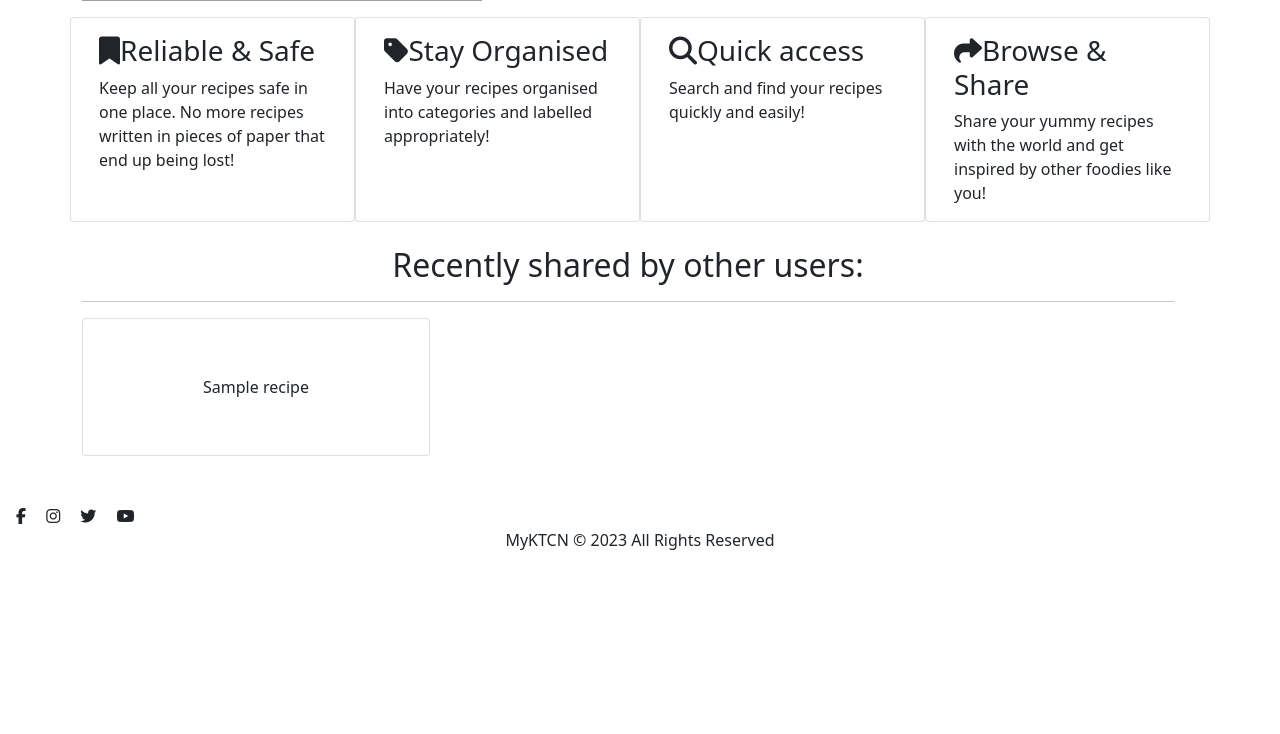
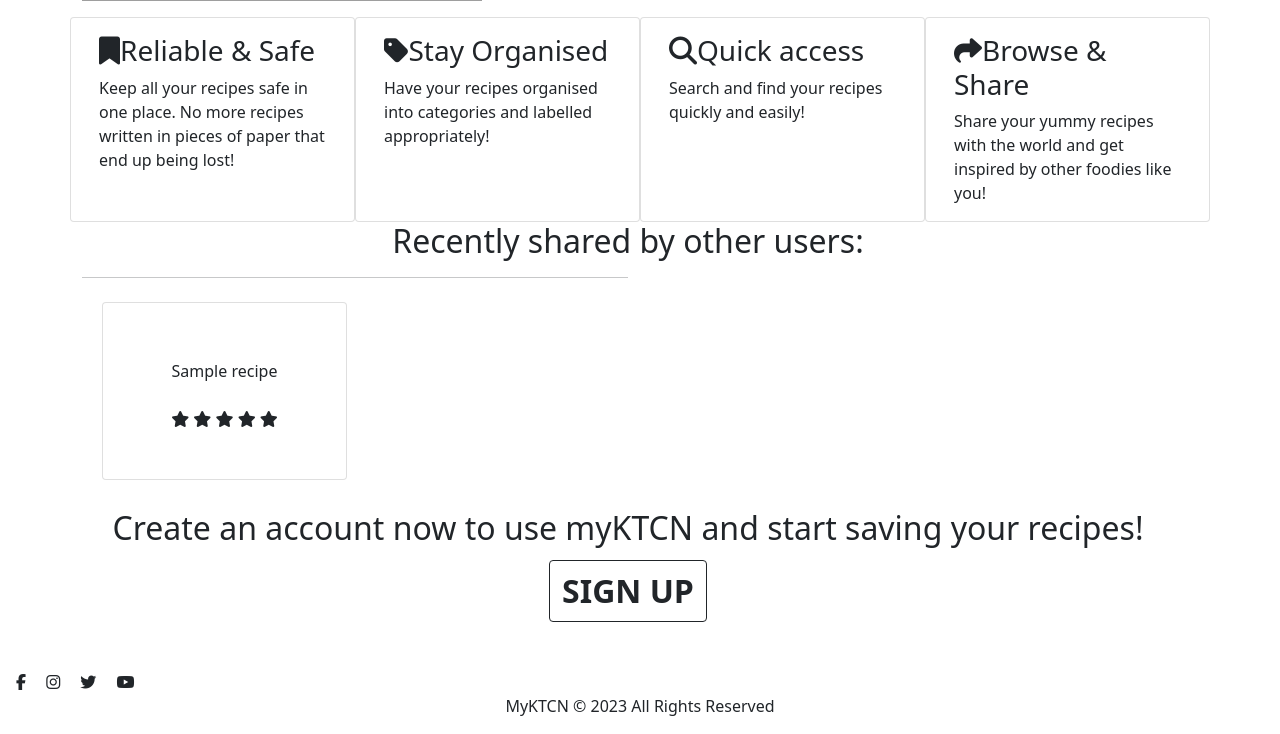
Before and after one commit to lestece/myKTCN, a Django app: page / in a window 1280 px wide. Shown: the part 502-1236 px from the top of the page. Before the commit the page ends 1052 px from the top, so only its background shows below. Run offline with Django 3.2, Linux system fonts and the light colour scheme; tables that the repository leaves empty hold one stand-in row (values such as "Sample post"); some libraries are stand-ins or nearby versions; grey boxes are pictures that could not be loaded.

Commit message:
Add signup cta block to landing page

```diff
--- a/cookbook/views.py
+++ b/cookbook/views.py
@@ -8,7 +8,7 @@ class Home(generic.TemplateView):
 
     def get_context_data(self, **kwargs):
         context = super().get_context_data(**kwargs)
-        context['newly_added_recipes'] = Recipe.objects.filter(status=1, is_public=True).order_by('-created_on')[:6]
+        context['newly_added_recipes'] = Recipe.objects.filter(status=1, is_public=True).order_by('-created_on')[:4]
         return context
 
 
--- a/templates/index.html
+++ b/templates/index.html
@@ -55,13 +55,13 @@
                 </div>
             </div>
         </div>
-        <div class="row mt-4 browse-recipes-block">
+        <div class="row browse-recipes-block">
             <div class="col-12 text-center">
                 <h2>Recently shared by other users:</h2>
-                <hr />
-                <div class="row">
+                <hr class="w-50"/>
+                <div class="row mx-2">
                     {% for recipe in newly_added_recipes %}
-                    <div class="col-md-4 card-lg-3">
+                    <div class="col-md-3 my-2">
                         <div class="card h-100">
                             <div class="card-body">
                                 <div class="image-container mb-3">
@@ -77,9 +77,15 @@
                                         {{ recipe.title }}
                                     </div>
                                 </a>
-                                    <div class="card-body">
-
-                                    </div>
+                                <div class="card-body">
+                                    <p>
+                                        <i class="fas fa-star"></i>
+                                        <i class="fas fa-star"></i>
+                                        <i class="fas fa-star"></i>
+                                        <i class="fas fa-star"></i>
+                                        <i class="fas fa-star"></i>
+                                    </p>
+                                </div>
                             </div>
                         </div>
                     </div>
@@ -87,7 +93,15 @@
                 </div>
             </div>
         </div>
+        <div class="row signup-cta-block text-center">
+            <div class="col-12 w-100">
+                <h2 class="lh-base mt-3">Create an account now to use myKTCN and start saving your recipes!</h2>
+                <button type="button" class="btn btn-outline-dark signup-btn fs-2 fw-bold text-uppercase">Sign up</button>
+            </div>
+        </div>
     </div>
 </div>
 </div>
+</div>
+</div>
 {% endblock %}
```
Also changed, not shown: static/css/styles.css (+23 -0 lines).
